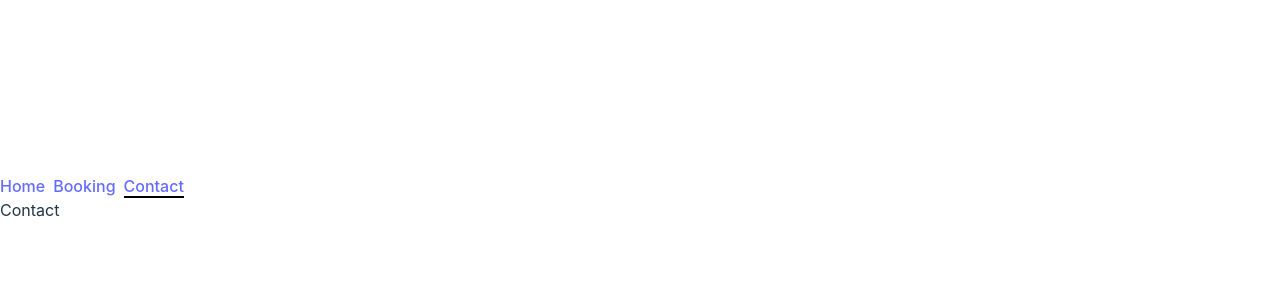
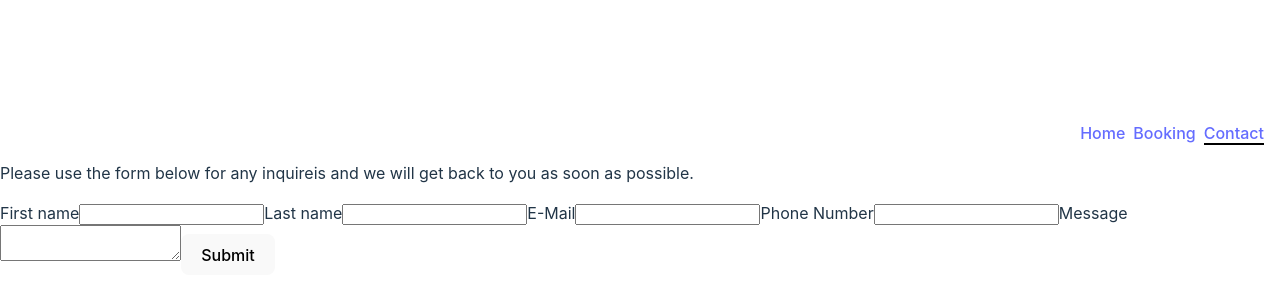
Before and after one commit to ninetales/BCU23D-React-Restaurant-App, a React (Vite) app in the folder therestaurant/: page /contact in a window 1280 px wide. Shown: the part 202-502 px from the top of the page. Built offline with nearby package versions, Linux system fonts and the light colour scheme.

Commit message:
feat: Contact page and ContactForm component created, minor adjustment to NotFound.jsx in regards to presented message

```diff
--- /dev/null
+++ b/therestaurant/src/components/ContactForm.jsx
@@ -0,0 +1,107 @@
+import { useState } from 'react';
+
+const ContactForm = () => {
+  const [firstNameInput, setfirstNameInput] = useState('');
+  const [lastNameInput, setlastNameInput] = useState('');
+  const [emailInput, setemailInput] = useState('');
+  const [phoneInput, setphoneInput] = useState('');
+  const [messageInput, setmessageInput] = useState('');
+  const [isValid, setisValid] = useState(true);
+  const [errorMessage, seterrorMessage] = useState();
+  const [isSent, setisSent] = useState(false);
+
+  const handleSubmit = (e) => {
+    e.preventDefault();
+    setisSent(validateForm());
+  };
+
+  const validateForm = () => {
+    let messageArray = [];
+    const emailRegex = new RegExp(
+      /^[A-Za-z0-9_!#$%&'*+/=?`{|}~^.-]+@[A-Za-z0-9.-]+$/,
+      'gm'
+    );
+    const swedishPhoneRegEx = new RegExp(
+      /^(?:\+?46|0)(?:\s*)?7[0236](?:\s*)?\d{4}(?:\s*)\d{3}$/,
+      'gm'
+    );
+
+    firstNameInput.length == 0 &&
+      messageArray.push("First name can't be empty");
+    lastNameInput.length == 0 && messageArray.push("Last name can't be empty");
+    !emailRegex.test(emailInput) &&
+      messageArray.push('Not a valid e-mail adress');
+    !swedishPhoneRegEx.test(phoneInput) &&
+      messageArray.push(
+        'Not a valid Swedish phone number (+467XXXXXXXX/07XXXXXXXX)'
+      );
+    messageInput.length < 10 &&
+      messageArray.push('Message needs to be at least 10 characters');
+
+    const errorDiv = (
+      <div>
+        {messageArray.map((mess, index) => (
+          <span key={index}>{mess}</span>
+        ))}
+      </div>
+    );
+
+    setisValid(!messageArray.length);
+    seterrorMessage(errorDiv);
+    return !messageArray.length;
+  };
+  if (isSent)
+    return 'Thank you for your message! We will get back to you as soon as possible.';
+  return (
+    <div>
+      <form onSubmit={handleSubmit}>
+        <span
+          id='contactFormError'
+          className={isValid ? 'hide' : ''}
+        >
+          {errorMessage}
+        </span>
+        <label htmlFor='firstName'>First name</label>
+        <input
+          id='firstName'
+          name='firstName'
+          value={firstNameInput}
+          onChange={(e) => setfirstNameInput(e.target.value)}
+        />
+        <label htmlFor='lastName'>Last name</label>
+        <input
+          id='lastName'
+          name='lastName'
+          value={lastNameInput}
+          onChange={(e) => setlastNameInput(e.target.value)}
+        />
+        <label htmlFor='email'>E-Mail</label>
+        <input
+          type='email'
+          id='email'
+          name='email'
+          value={emailInput}
+          onChange={(e) => setemailInput(e.target.value)}
+        />
+        <label htmlFor='phone'>Phone Number</label>
+        <input
+          type='tel'
+          name='phone'
+          id='phone'
+          value={phoneInput}
+          onChange={(e) => setphoneInput(e.target.value)}
+        />
+        <label htmlFor='message'>Message</label>
+        <textarea
+          id='message'
+          name='message'
+          value={messageInput}
+          onChange={(e) => setmessageInput(e.target.value)}
+        ></textarea>
+        <button>Submit</button>
+      </form>
+    </div>
+  );
+};
+
+export default ContactForm;
--- a/therestaurant/src/pages/Contact.jsx
+++ b/therestaurant/src/pages/Contact.jsx
@@ -1,5 +1,15 @@
+import ContactForm from '../components/ContactForm';
+
 const Contact = () => {
-  return <div>Contact</div>;
+  return (
+    <div>
+      <p>
+        Please use the form below for any inquireis and we will get back to you
+        as soon as possible.
+      </p>
+      <ContactForm />
+    </div>
+  );
 };
 
 export default Contact;
--- a/therestaurant/src/pages/NotFound.jsx
+++ b/therestaurant/src/pages/NotFound.jsx
@@ -2,7 +2,7 @@
 const NotFound = () => {
   return (
     <div>
-      <p>ERROR 404, it's 404, yeah you know me!</p>
+      <p>ERROR 404</p>
     </div>
   );
 };
```
